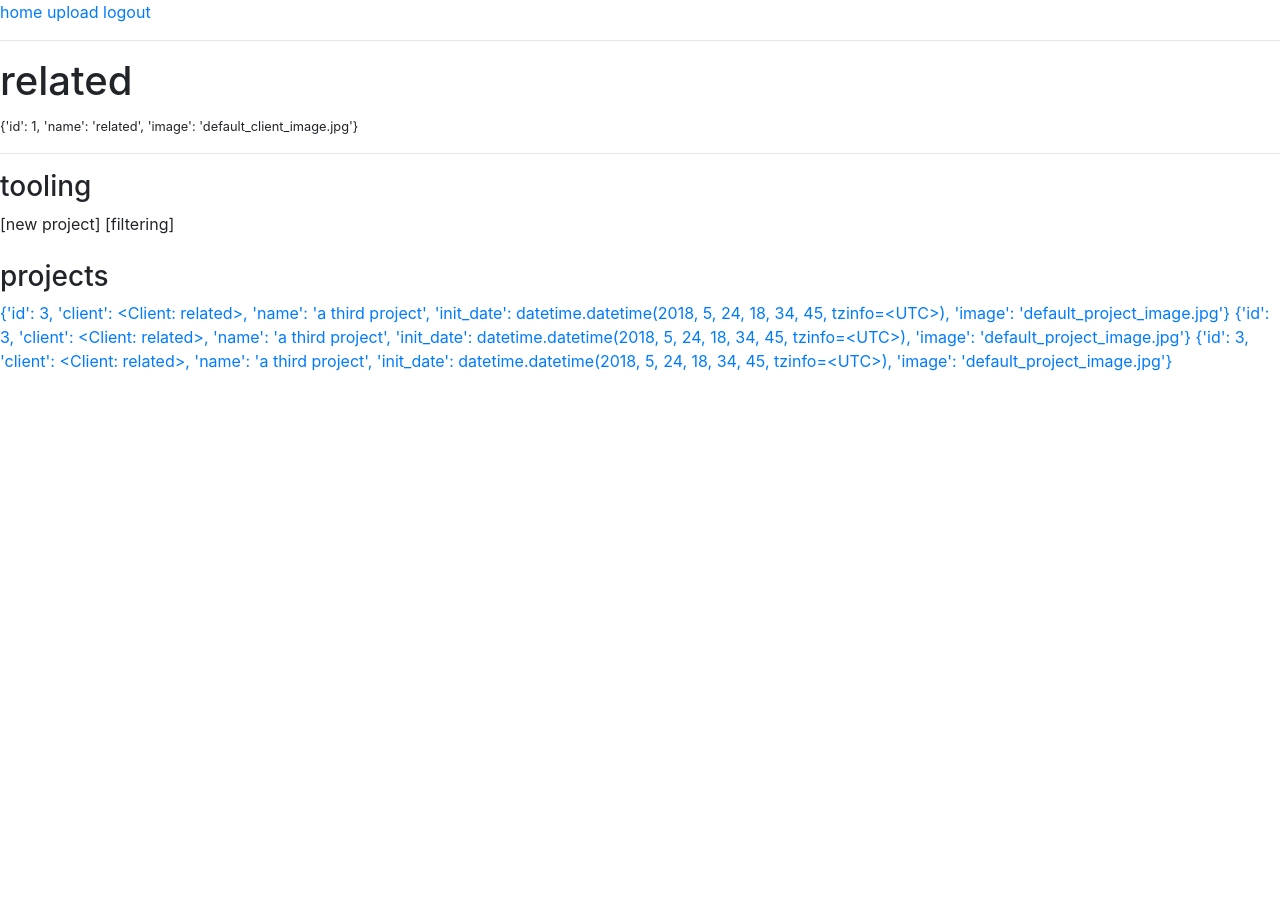
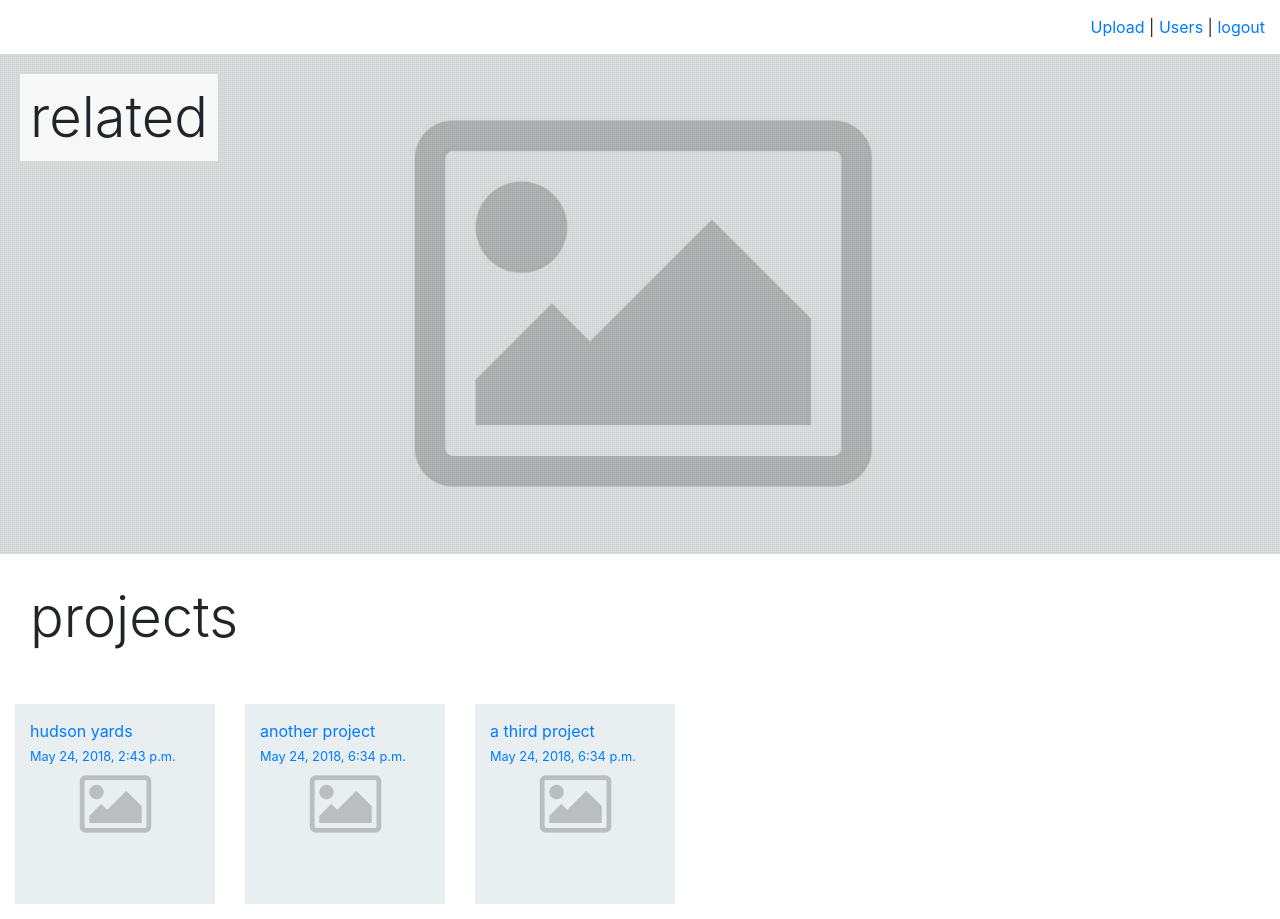
Before and after one commit to najar1412/drafter, a Django app: page /drafter/1/ in a window 1280 px wide. Before the commit the page ends 371 px from the top, so only its background shows below. Run offline with Django 3.2, Linux system fonts and the light colour scheme; data comes from the database, SQL or seed files in the repository; both versions use the stored data as it was after the commit; some libraries are stand-ins or nearby versions.

Commit message:
frontend ui blocking

```diff
--- a/visualengine/drafter/helpers.py
+++ b/visualengine/drafter/helpers.py
@@ -95,7 +95,7 @@ class ProjectHandler():
         if not orderby and not quantity:
             projects = Project.objects.all()
             for project in projects:
-                result.append(self._to_dict(project))
+                result.append(self._to_dict(project).copy())
 
             return result
 
@@ -103,7 +103,7 @@ class ProjectHandler():
         elif not orderby and quantity:
             projects = Project.objects.all()[:quantity]
             for project in projects:
-                result.append(project)
+                result.append(project.copy())
 
             return result
 
--- a/visualengine/drafter/models.py
+++ b/visualengine/drafter/models.py
@@ -40,6 +40,7 @@ class InstanceMap(models.Model):
     basemap = models.ForeignKey(BaseMap, null=True, on_delete=models.SET_NULL)
     project = models.ForeignKey(Project, on_delete=models.CASCADE)
     image = models.CharField(max_length=200, default='default_instancemap_image.jpg')
+    # init_date = models.DateTimeField(timezone.now(), null=True)
 
 
     def __str__(self):
--- a/visualengine/drafter/templates/base.html
+++ b/visualengine/drafter/templates/base.html
@@ -13,8 +13,10 @@
 </head>
 
 <body>
-    <a href="/drafter/1">home</a> <a href="/drafter/upload">upload</a> <a href="/drafter">logout</a>
-    <hr>
+    <div style="padding:15px;text-align: right;">
+    <a href="/drafter/upload">Upload</a> | <a href="/drafter">Users</a> | <a href="/drafter">logout</a>
+</div>
+
     <div id="content">
         {% block content %}{% endblock %}
     </div>
--- a/visualengine/drafter/templates/client.html
+++ b/visualengine/drafter/templates/client.html
@@ -1,16 +1,43 @@
 {% extends "base.html" %}
 {% block content %}
-<h1>{{client.name}}</h1>
-<small>{{ client }}</small>
-<hr>
-<h3>tooling</h3>
-[new project] [filtering]
-<br><br>
-<h3>projects</h3>
+
+<div id="wrapper">
+        <div style="margin:20px;position:absolute; z-index:100">
+                <h1 style="background:rgba(255, 255, 255, .8); padding:10px;" class="display-4">{{client.name}}</h1>
+        </div>
+        <div id="overlay"></div>
+        <div style="background-position: center center; background-size: 100% auto; background-image: url(/static/drafter/img/{{client.image}});
+        height: 100%; position: absolute; width: 100%; z-index: 1;">
+
+    </div>
+
+    </div>
+
+
+
+<h1 style="padding:30px;" class="display-4">projects</h1>
+
+
+<div style="display:flex;">
+
 {% for proj in project %}
 
-<a href="/drafter/1/{{proj.id}}">{{proj}}</a>
+
+
+
+
+<div style="margin:15px;width:200px;height:200px;overflow:hidden;">
+        <a href="/drafter/{{client.id}}/{{proj.id}}">
+<div style="width:200px; height:200px;background-position: center center; background-size: 100% auto; background-image: url(/static/drafter/img/{{proj.image}});">
+    <div style="padding:15px;position:relative;">
+            {{proj.name}}<br>
+            <small>{{proj.init_date}}</small>
+        </div>
+</div>
+</a>
+</div>
+
 
 {% endfor %}
-
+</div>
 {% endblock %}
--- a/visualengine/drafter/views.py
+++ b/visualengine/drafter/views.py
@@ -58,19 +58,20 @@ def project_geometry(request, client_id, project_id, geometry_id):
 
 
 def projects(request, client_id):
-    latest_projects = ProjectHandler().all(orderby='init_date', quantity=5)
-    context = {'latest_projects': latest_projects}
+    context = {
+        'projects': ProjectHandler().all(orderby='init_date', quantity=5),
+        'client': ClientHandler().get(pk=client_id)
+        }
 
     return render(request, 'projects.html', context)
 
 
 def project(request, client_id, project_id):
     context = {
+        'client': ClientHandler().get(pk=client_id),
         'project': ProjectHandler().get(project_id),
         'maps': InstanceMapHandler().all(),
         'geometry': HeroGeometryHandler().all()
     }
 
-    # print(context['maps'])
-
     return render(request, 'project.html', context)
```
Also changed, not shown: visualengine/drafter/templates/instancemap.html (+28 -31 lines), visualengine/drafter/templates/project.html (+76 -14 lines), visualengine/db.sqlite3.
